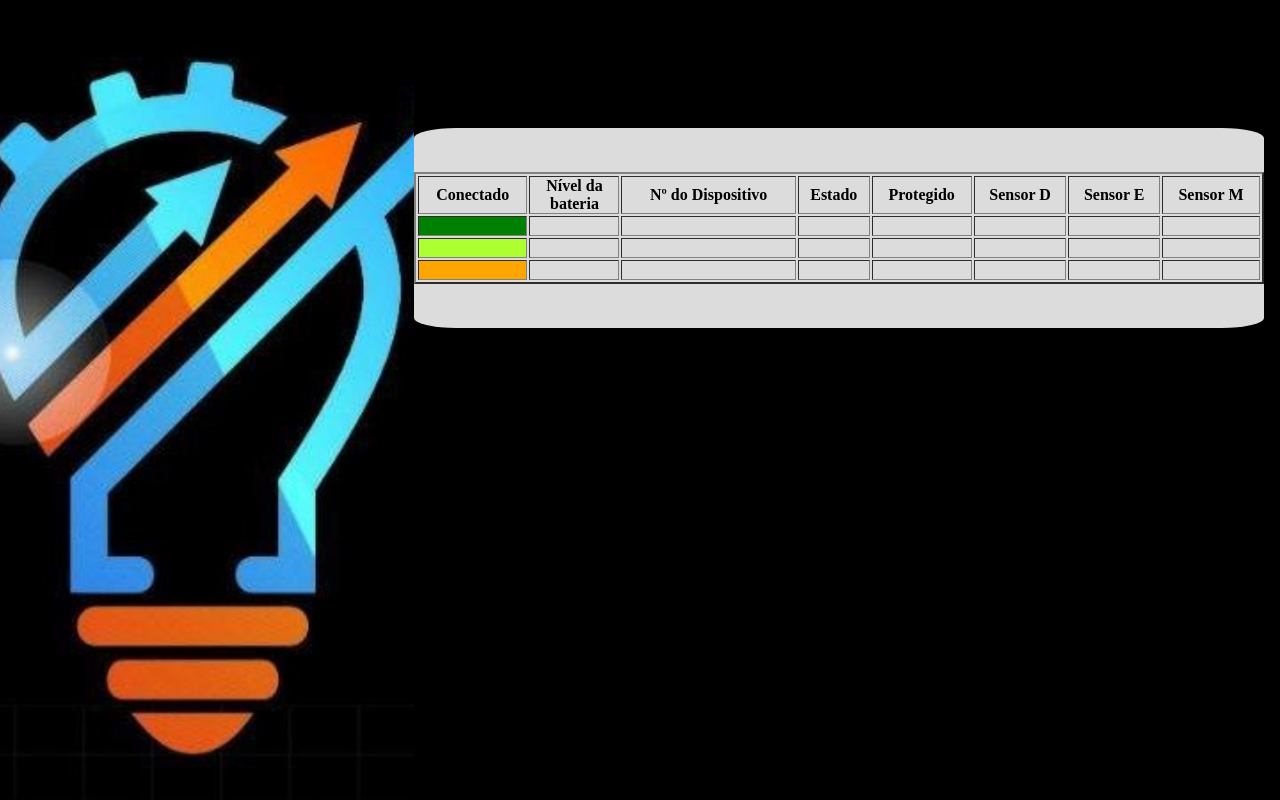
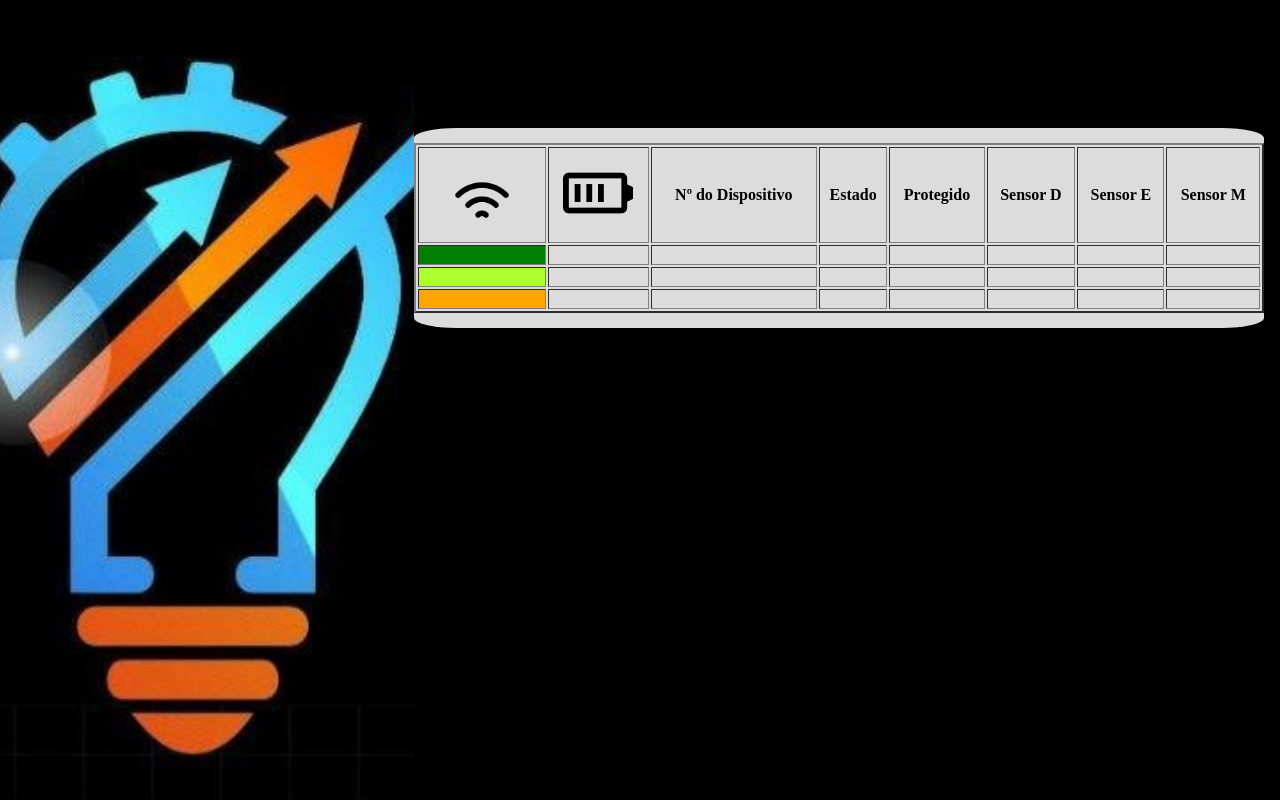
Before and after one commit to SaLuanVitor/Esp32, a plain HTML site: page index.html in a window 1280 px wide. Drawn offline with Linux system fonts and the light colour scheme.

Commit message:
Atualização do modelo

```diff
--- a/index.html
+++ b/index.html
@@ -19,8 +19,8 @@
 
                 <table border="2" class="sensor">
                     <tr>
-                        <th class="tamanho">Conectado</th>
-                        <th class="bateria">Nível da bateria</th>
+                        <th class="wifi-icon"><img src="img/sinal-wifi.png" alt="icone de sinal wifi"></th>
+                        <th class="bateria-icon"><img src="img/bateria-cheia.png" alt="Imagem de bateria cheia"></th>
                         <th class="tamanho">Nº do Dispositivo</th>
                         <th class="tamanho">Estado</th>
                         <th class="tamanho">Protegido</th>
--- a/style.css
+++ b/style.css
@@ -19,6 +19,7 @@ header {
     background-image: url(img/logo.jpeg);
     background-repeat: no-repeat;
     background-position: center;
+    object-fit: cover;
     width: 50%;
     height: 100vh;
     background-size: cover;
@@ -50,8 +51,14 @@ header {
 
 }
 
-.bateria {
+.wifi-icon img {
     width: 90px;
+    object-fit: cover;
+}
+
+.bateria-icon img {
+    width: 70px;
+    object-fit: cover;
 }
 
 .tabelas .sensor {
```
Also changed, not shown: img/bateria-cheia.png (added), img/sinal-wifi.png (added).
